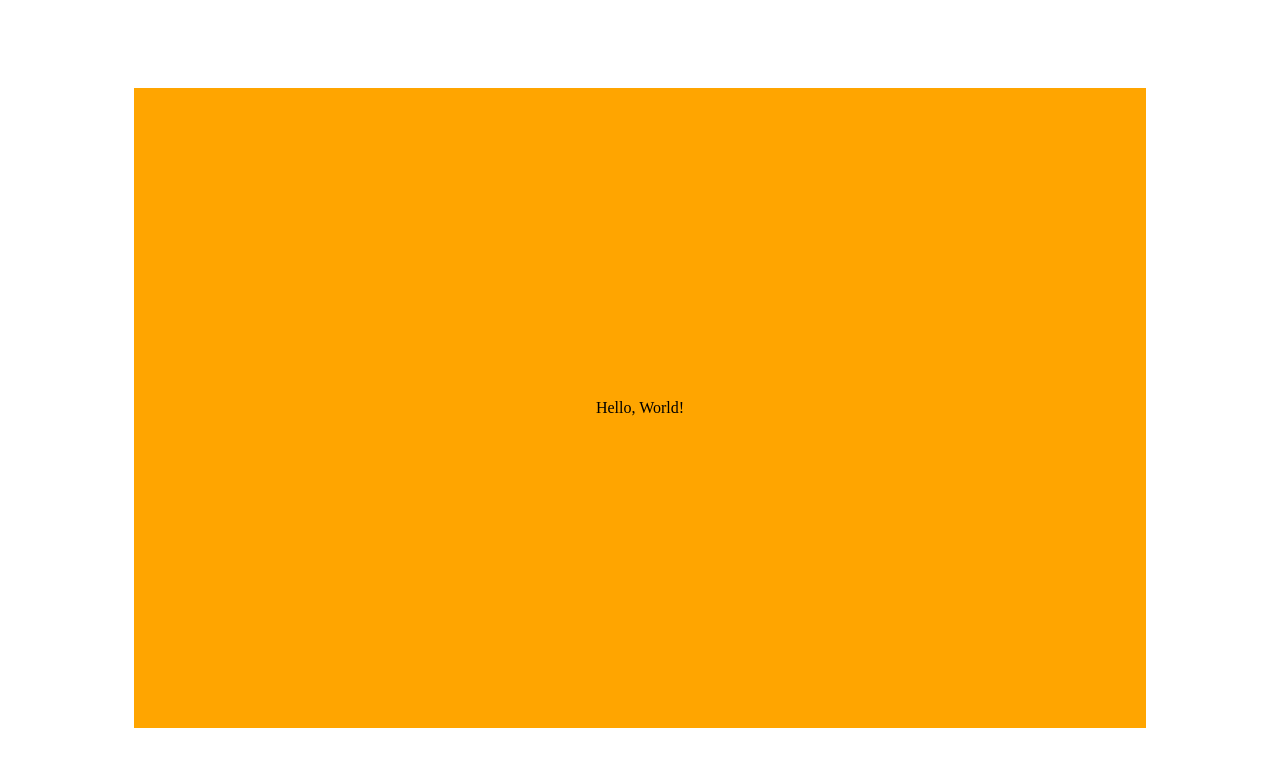
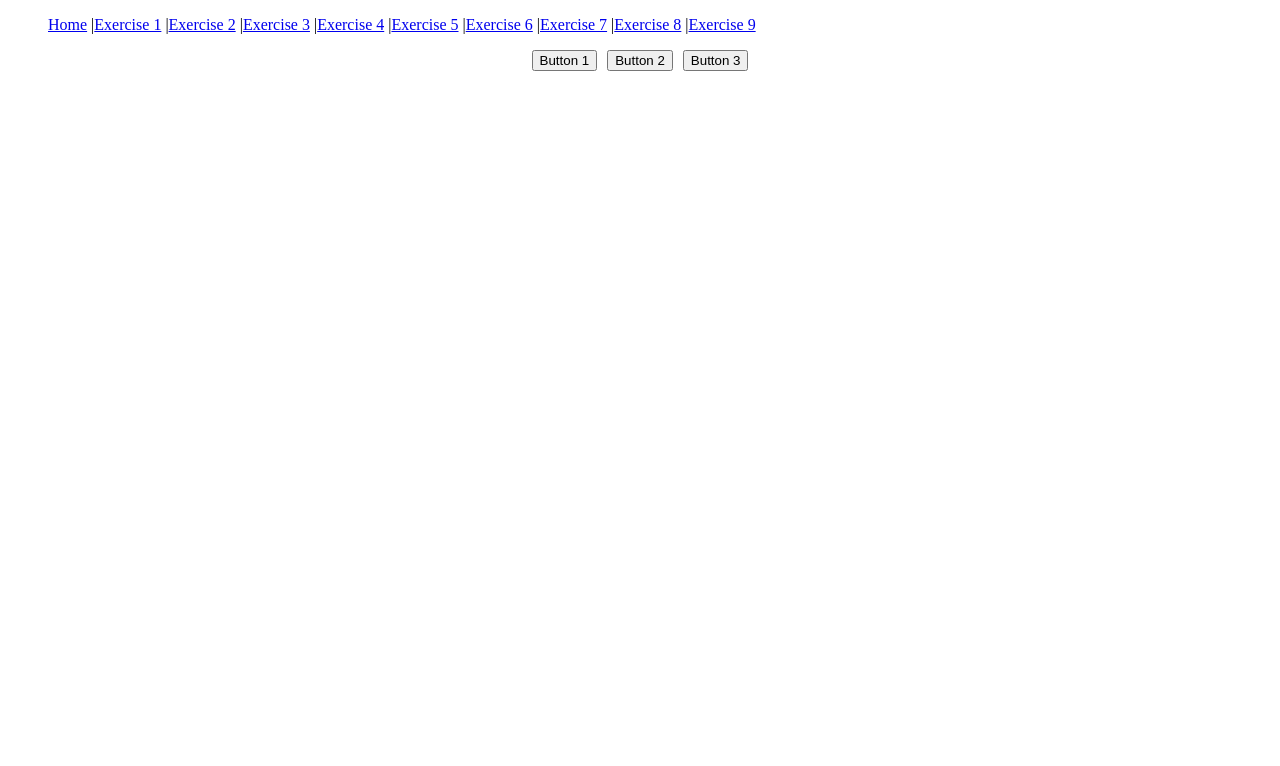
Before and after one commit to Will24300/react-projects, a React (Vite) app: page / in a window 1280 px wide. Shown: the top 766 px of the page. Built offline with nearby package versions, Linux system fonts and the light colour scheme.

Commit message:
add button click project

```diff
--- a/src/App.jsx
+++ b/src/App.jsx
@@ -1,9 +1,11 @@
+import ButtonClick from "./projects/buttonClick/ButtonClick";
 import Hello from "./projects/helloworld/Hello";
+import Click from "./projects/useclick/Click";
 
 function App() {
   return (
     <>
-      <Hello />
+      <ButtonClick />
     </>
   );
 }
--- /dev/null
+++ b/src/components/Button.jsx
@@ -0,0 +1,13 @@
+import React from "react";
+
+function Button({ text }) {
+  return (
+    <div>
+      <button onClick={() => window.alert(`You clicked on ${text}`)}>
+        {text}
+      </button>
+    </div>
+  );
+}
+
+export default Button;
--- /dev/null
+++ b/src/projects/buttonClick/ButtonClick.jsx
@@ -0,0 +1,49 @@
+import React from "react";
+import Button from "../../components/Button";
+
+function ButtonClick() {
+  return (
+    <>
+      <nav>
+        <ul style={{ display: "flex", listStyle: "none" }}>
+          <li>
+            <a href="#">Home</a> |
+          </li>
+          <li>
+            <a href="#">Exercise 1</a> |
+          </li>
+          <li>
+            <a href="#">Exercise 2</a> |
+          </li>
+          <li>
+            <a href="#">Exercise 3</a> |
+          </li>
+          <li>
+            <a href="#">Exercise 4</a> |
+          </li>
+          <li>
+            <a href="#">Exercise 5</a> |
+          </li>
+          <li>
+            <a href="#">Exercise 6</a> |
+          </li>
+          <li>
+            <a href="#">Exercise 7</a> |
+          </li>
+          <li>
+            <a href="#">Exercise 8</a> |
+          </li>
+          <li>
+            <a href="#">Exercise 9</a>
+          </li>
+        </ul>
+      </nav>
+      <div style={{ display: "flex", justifyContent: "center", gap: "10px" }}>
+        <Button text="Button 1" /> <Button text="Button 2" />{" "}
+        <Button text="Button 3" />
+      </div>
+    </>
+  );
+}
+
+export default ButtonClick;
```
